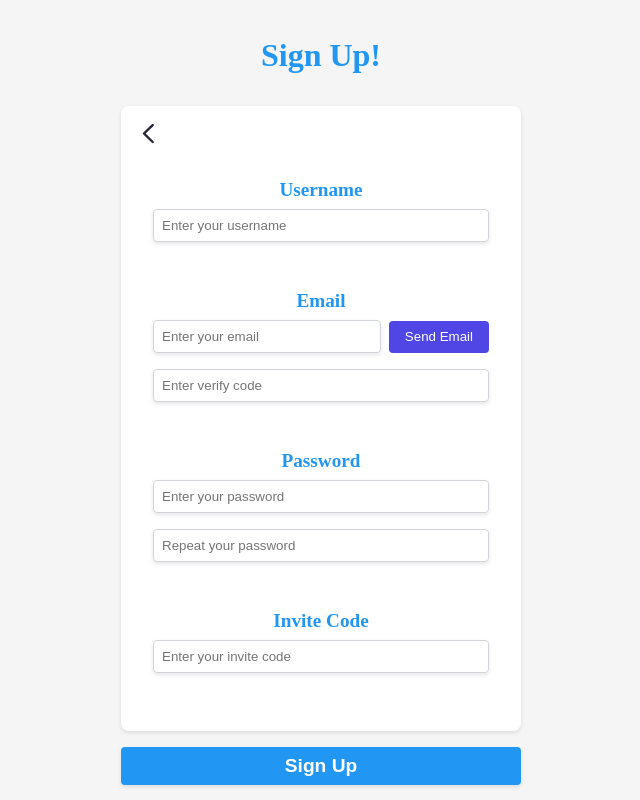
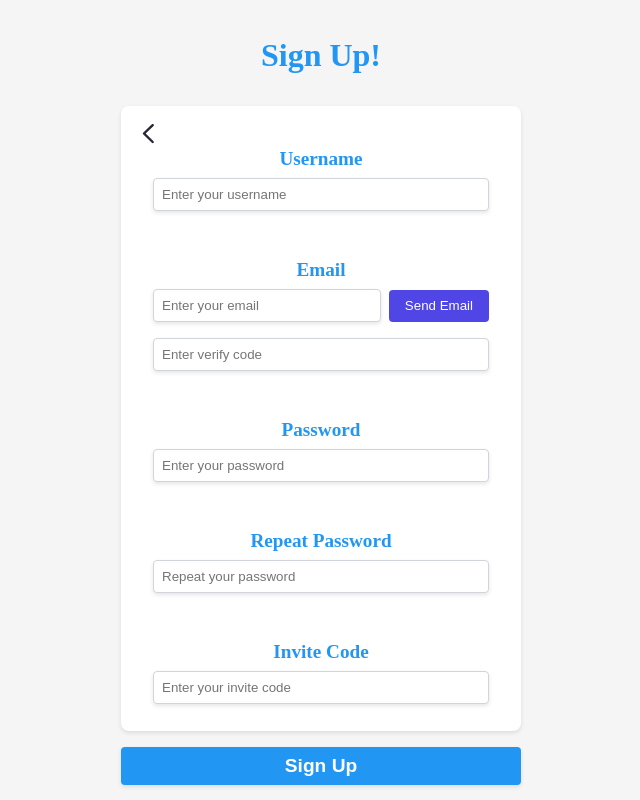
Before and after one commit to novaCoder-zrk/test, a Vue app in the folder frontend/: page /#/register in a window 1280 px wide. Shown: the whole page, without its empty margins (319-959 px from the left). Built offline with nearby package versions, Linux system fonts and the light colour scheme; no server answers; sample sign-in values are in the browser's storage.

Commit message:
修改注册中的重复密码输入框，添加密码不一致的提示

```diff
--- a/frontend/src/view/register.vue
+++ b/frontend/src/view/register.vue
@@ -13,12 +13,13 @@
             <input  class="input" type="text" placeholder="Enter verify code" id="email" v-model="verifyCode"/>
             <label class="label">Password</label>
             <input class="input" type="password" placeholder="Enter your password" id="password" v-model="password"/>
-            <input class="input" type="password" placeholder="Repeat your password" id="password" v-model="password"/>
+            <label class="label">Repeat Password</label>
+            <input class="input" type="password" placeholder="Repeat your password" id="repeatPassword" v-model="repeatPassword"/>
+            <p class="error-message" v-if="passwordMismatch">{{ passwordMismatch }}</p>
             <label class="label">Invite Code</label>
             <input class="input" type="text" placeholder="Enter your invite code" id="invitecode" v-model="invitecode" />
         </div>
         <button class="login-button" @click="handleRegister">Sign Up</button>
-<!--        <button class="login-button" @click="handleBackToLogin">Back to Login</button>-->
         <p class="success-message" v-if="registrationSuccess">Succeed!</p>
         <p class="error-message" v-if="errorMessage">{{ errorMessage }}</p>
     </div>
@@ -39,14 +40,17 @@ const router = useRouter()
 let invitecode = ref("");
 let username = ref("");
 let password = ref("");
+let repeatPassword = ref("");
 let email = ref("");
 let errorMessage = ref("");
+let passwordMismatch = ref("");
 let registrationSuccess = ref(false);
 let sendButton = ref("Send Email")
 let verifyCode = ref("");
 let timerId;
 let countDown = 0;
 let sendAble = true;
+
 
 
 function myFunction() {
@@ -105,7 +109,18 @@ function handleSend(){
 
 }
 
+function checkPasswordMatch() {
+    if (password.value !== repeatPassword.value) {
+        passwordMismatch.value = "Passwords do not match!";
+    } else {
+        passwordMismatch.value = "";
+    }
+}
+
 function handleRegister() {
+    checkPasswordMatch();
+    if (passwordMismatch.value) return;
+
     errorMessage.value = "";
     registrationSuccess.value = false;
 
```
